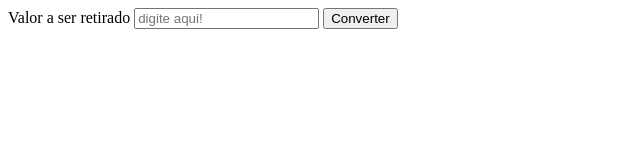
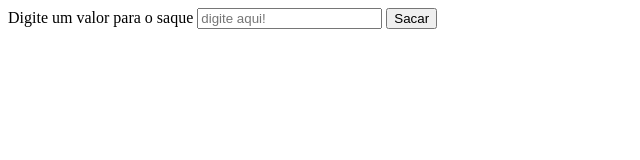
Before and after one commit to Eduardaleuze/ATIVIDADE-EM-GRUPO---ILHA-GROWDEV, a plain HTML site: page index.html in a window 1280 px wide. Shown: the whole page, without its empty margins (0-640 px from the left). Drawn offline with Linux system fonts and the light colour scheme.

Commit message:
Co-authored-by: Èverton Henrique Cadona <cadonaenrike@users.noreply.github.com> Co-authored-by: Marcele Cardozo <MarceleCardozo@users.noreply.github.com> Co-authored-by: Igor França <igorfa17@users.noreply.github.com>

```diff
--- a/banco.js
+++ b/banco.js
@@ -1,4 +1,35 @@
-let nota50 = 50;
-let nota10 = 10;
-let nota5 = 5;
-let nota1 = 1;
+function calcularNotas() {
+  let valorDesejado = parseInt(document.getElementById("valor-desejado").value);
+  let qtdNotas50 = 0;
+  let qtdNotas10 = 0;
+  let qtdNotas5 = 0;
+  let qtdNotas1 = 0;
+
+  while (valorDesejado > 0) {
+    if (valorDesejado >= 50 && qtdNotas50 < 5) {
+      valorDesejado -= 50;
+      qtdNotas50++;
+    } else if (valorDesejado >= 10 && qtdNotas10 < 10) {
+      valorDesejado -= 10;
+      qtdNotas10++;
+    } else if (valorDesejado >= 5 && qtdNotas5 < 20) {
+      valorDesejado -= 5;
+      qtdNotas5++;
+    } else if (valorDesejado >= 1 && qtdNotas1 < 50) {
+      valorDesejado -= 1;
+      qtdNotas1++;
+    } else {
+      // Se o valorDesejado for menor do que o valor de uma nota,
+      // ou se a quantidade máxima de notas para esse valor já foi atingida,
+      // interrompemos o loop e exibimos uma mensagem de erro.
+      document.getElementById("resultado").innerHTML = "Não é possível sacar esse valor com as notas disponíveis.";
+      return;
+    }
+  }
+
+  let resultado = `GC$ 50,00 -> ${qtdNotas50} <br>
+                    GC$ 10,00 -> ${qtdNotas10} <br>
+                    GC$ 5,00 -> ${qtdNotas5} <br>
+                    GC$ 1,00 -> ${qtdNotas1} <br>`;
+  document.getElementById("resultado").innerHTML = resultado;
+}
--- a/index.html
+++ b/index.html
@@ -7,9 +7,12 @@
     <title>Ilhas GROW-DEV</title>
 </head>
 <body>
-    <label>Valor a ser retirado</label>
-    <input type="number" id="numero" placeholder="digite aqui!"/>
-    <button type="button" onclick="dia()">Converter</button>
-    <p id="resultado"></p>
+    <div class="">
+        <label>Digite um valor para o saque</label>
+        <input type="number" id="valor-desejado" placeholder="digite aqui!"/>
+        <button type="button" onclick="calcularNotas()">Sacar</button>
+        <p id="resultado"></p>
+        <script src="banco.js"></script>
+    </div>
 </body>
 </html>
--- /dev/null
+++ b/style.css
@@ -0,0 +1,3 @@
+.caixaEletronico{
+    background-color:#DC7633 ;
+}
```
